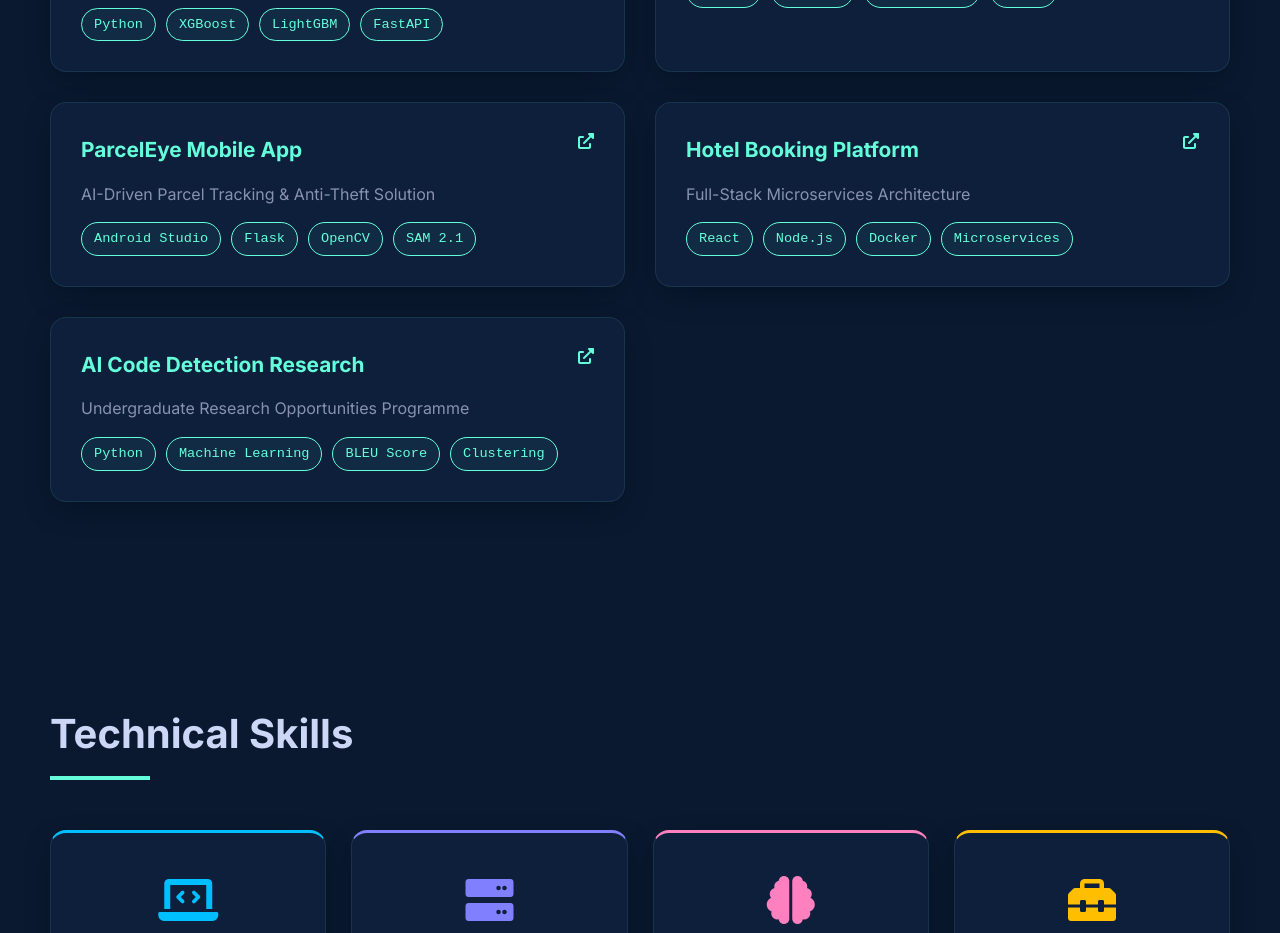
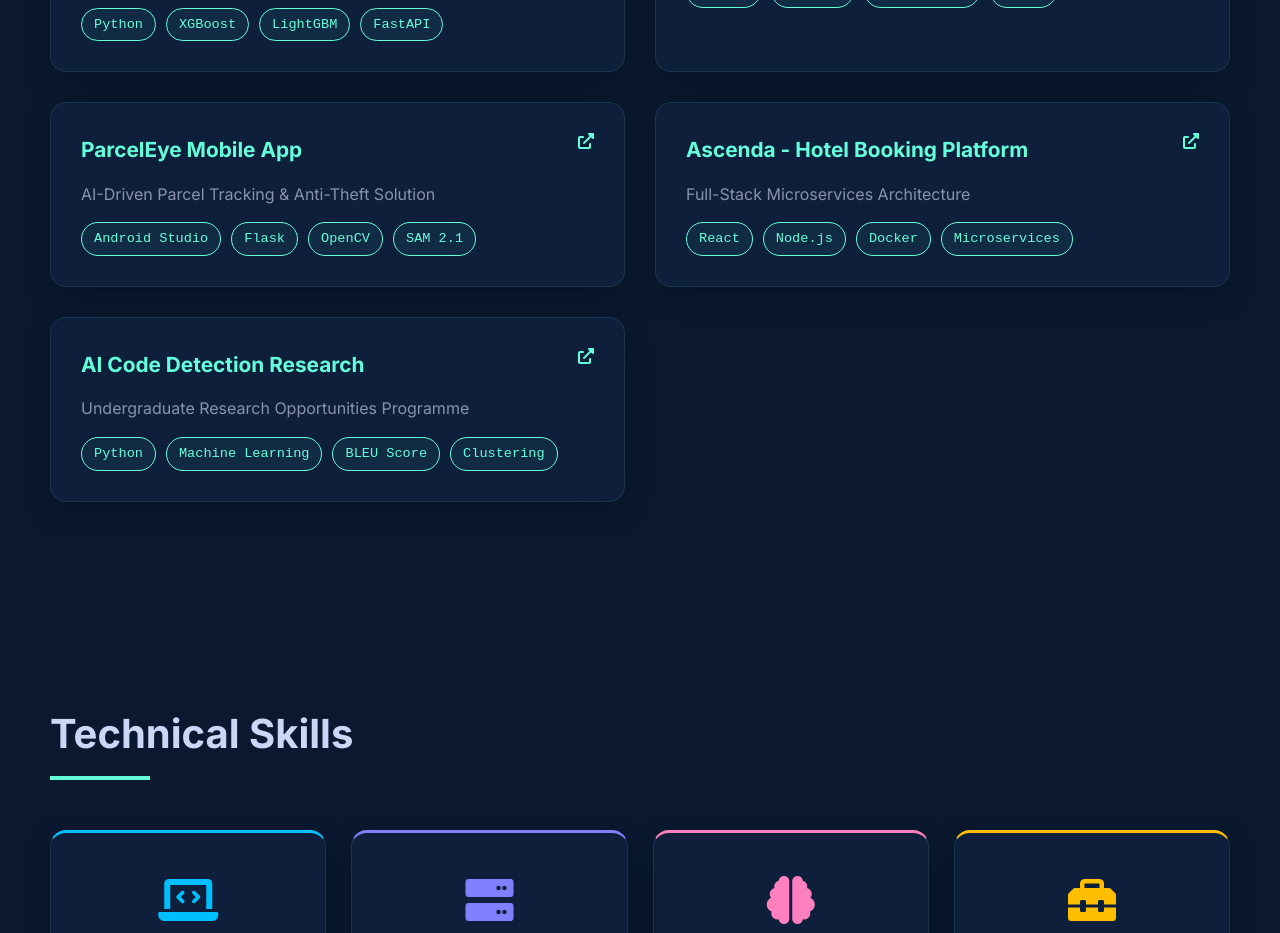
Before and after one commit to Meherbob2285-dot/portfolio, a React (Vite) app: page /#/ in a window 1280 px wide. Shown: the part 3100-4033 px from the top of the page. Built offline with nearby package versions, Linux system fonts and the light colour scheme.

Commit message:
Update data.js

```diff
--- a/src/data.js
+++ b/src/data.js
@@ -165,7 +165,7 @@ export const projects = [
   },
   {
     id: "Ascenda — hotel-booking",
-    title: "Hotel Booking Platform",
+    title: "Ascenda - Hotel Booking Platform",
     subtitle: "Full-Stack Microservices Architecture",
     videoID: "Q79fLEAsttA",
     tech: ["React", "Node.js", "Docker", "Microservices", "Stripe", "MongoDB"],
```
